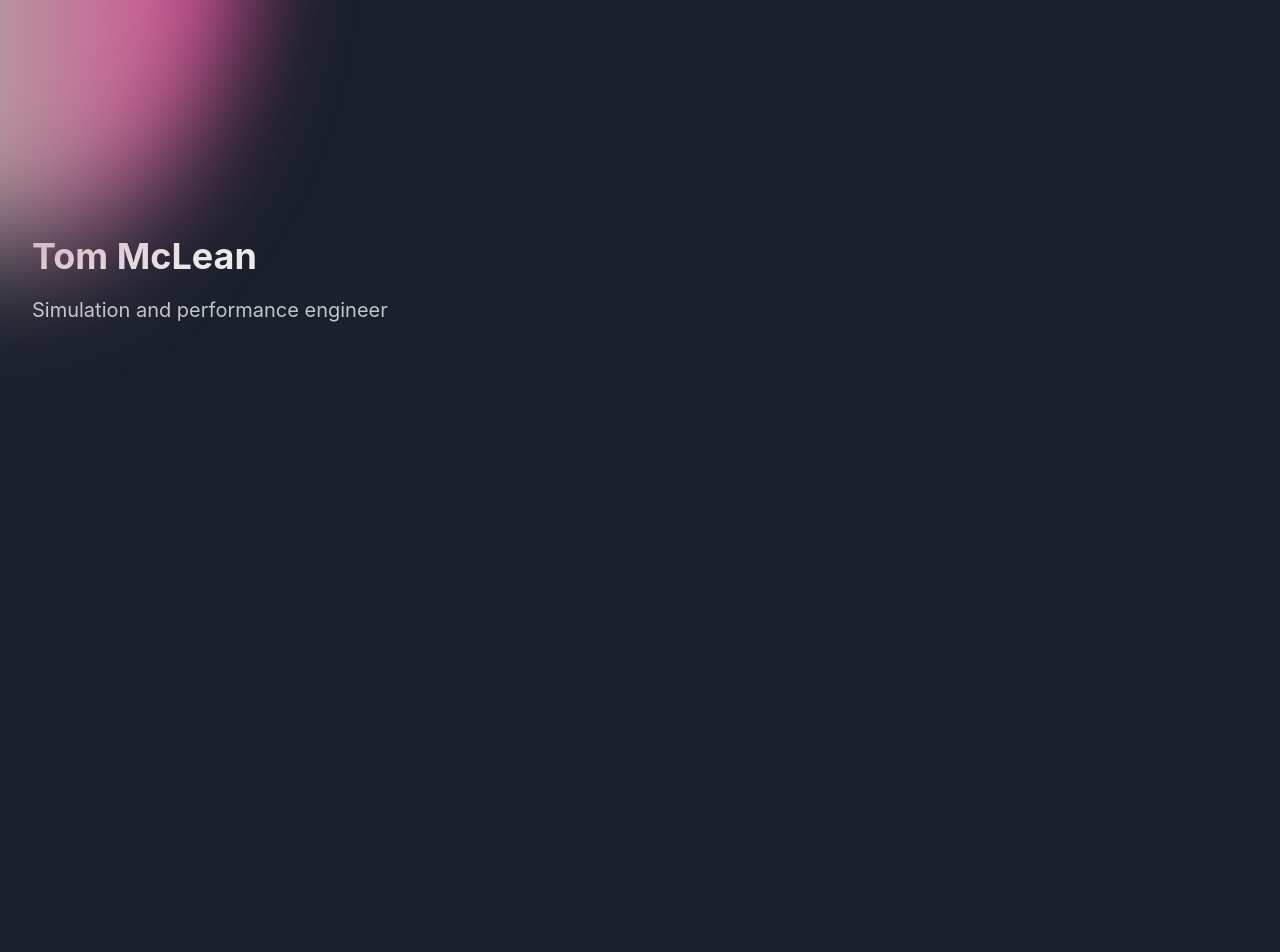
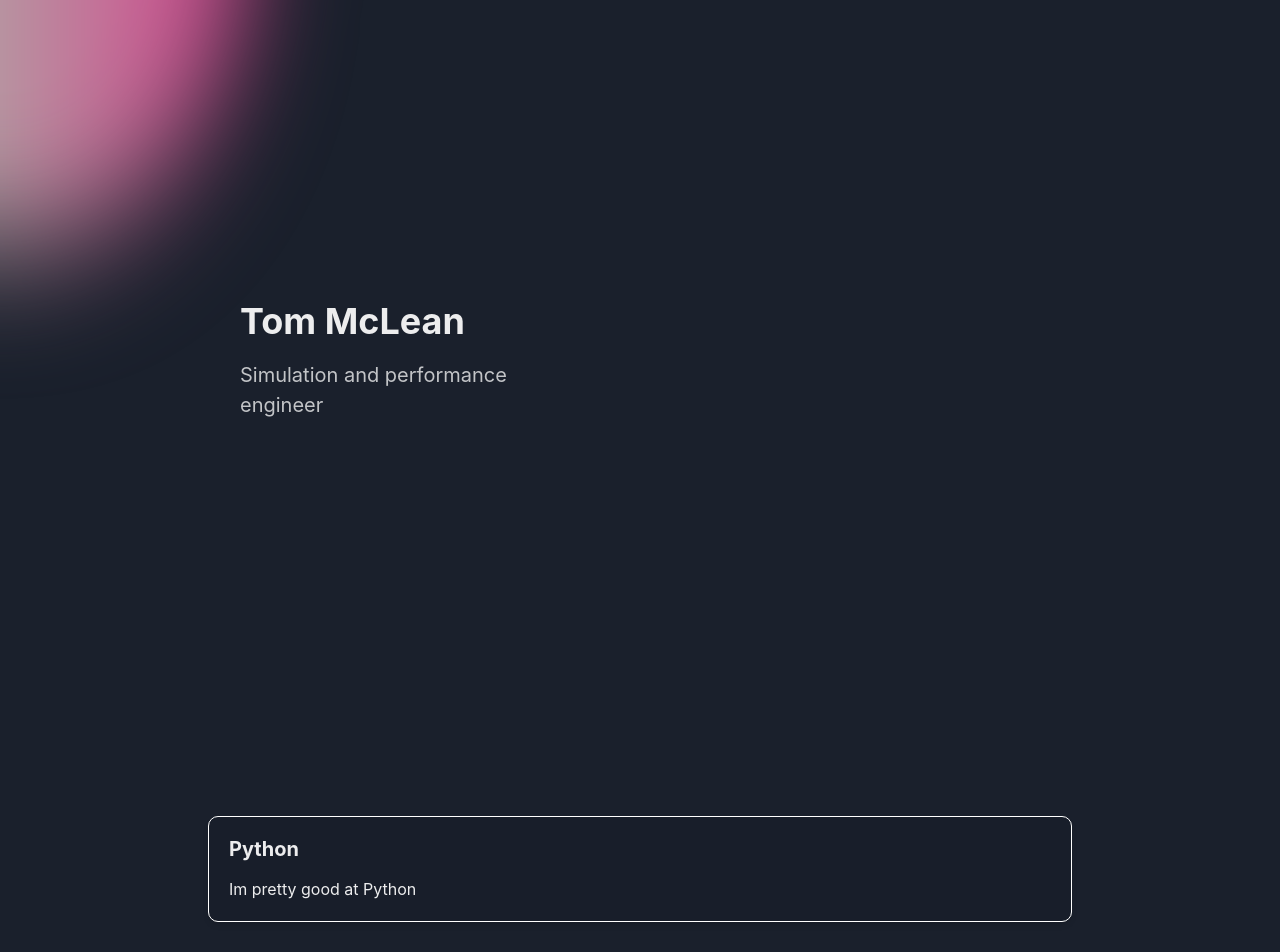
Before and after one commit to mcleantom/mcleantom.github.io, a React (Create React App) app: page / in a window 1280 px wide. Shown: the top 952 px of the page. Before the commit the page ends 800 px from the top, so only its background shows below. Built offline with nearby package versions, Linux system fonts and the light colour scheme.

Commit message:
glowing border

```diff
--- a/src/components/BackgroundBlob.tsx
+++ b/src/components/BackgroundBlob.tsx
@@ -36,7 +36,7 @@ export function BackgroundBlob() {
 
   return (
     <Box
-      position="fixed"
+      position="absolute"
       width="100vw"
       height="100vh"
       top="0px"
--- a/src/components/sections/Hero.js
+++ b/src/components/sections/Hero.js
@@ -1,9 +1,11 @@
 import PropTypes from "prop-types";
 import { Flex, Stack, Heading } from "@chakra-ui/layout";
+import { Box, Image } from "@chakra-ui/react";
 import { useColorMode } from "@chakra-ui/color-mode";
 export default function Hero({
     title,
     subtitle,
+    image,
     ...rest
 }) {
     const { colorMode, toggleColorMode } = useColorMode();
@@ -14,7 +16,7 @@ export default function Hero({
             justify={{ base: "center", md: "space-around", xl: "space-between" }}
             direction={{ base: "column-reverse", md: "row" }}
             wrap="no-wrap"
-            minH="70vh"
+            minH="90vh"
             px={8}
             mb={16}
             {...rest}
@@ -33,7 +35,7 @@ export default function Hero({
                 >
                     {title}
                 </Heading>
-                    <Heading
+                <Heading
                     as="h2"
                     size="md"
                     color="primary.800"
@@ -41,7 +43,7 @@ export default function Hero({
                     fontWeight="normal"
                     lineHeight={1.5}
                     textAlign={["center", "center", "left", "left"]}
-                    >
+                >
                     {subtitle}
                 </Heading>
             </Stack>
@@ -51,10 +53,12 @@ export default function Hero({
 
 Hero.propTypes = {
     title: PropTypes.string,
-    subtitle: PropTypes.string
+    subtitle: PropTypes.string,
+    image: PropTypes.string
 };
 
 Hero.defaultProps = {
     title: "Tom Mclean",
-    subtitle: "Simulation and performance engineer"
+    subtitle: "Simulation and performance engineer",
+    image: "https://i.ytimg.com/vi/juCjvZHlLes/maxresdefault.jpg"
 }
--- a/src/pages/home.tsx
+++ b/src/pages/home.tsx
@@ -1,15 +1,88 @@
 import { BackgroundBlob } from "../components/BackgroundBlob";
-import { Box } from "@chakra-ui/layout";
+import { Box, Heading, Text, Stack, Container, useTheme } from "@chakra-ui/react";
+import { useRef, useEffect } from "react";
 import Hero from "../components/sections/Hero";
 
+function Feature({
+  title, desc, ...rest
+}) {
+
+  const box_ref = useRef<HTMLDivElement>(null);
+
+  const moveGlow = event => {
+    if (box_ref.current && box_ref.current.style) {
+      const rect = box_ref.current.getBoundingClientRect(),
+        x = event.clientX - rect.left,
+        y = event.clientY - rect.top;
+
+      box_ref.current.style.setProperty("--mouse-x", `${x}px`);
+      box_ref.current.style.setProperty("--mouse-y", `${y}px`);
+    }
+  };
+
+  useEffect(() => {
+    window.addEventListener("mousemove", moveGlow);
+    return () => {
+      window.removeEventListener("mousemove", moveGlow);
+    };
+  }, []);
+
+  return (
+    <Box
+      ref={box_ref}
+      p={5}
+      shadow='md'
+      backgroundColor="blackAlpha.50"
+      borderRadius="10px"
+      border="1px"
+      borderColor="white"
+      position="relative"
+      _before={{
+        sx:{
+          bg: "white"
+        },
+        background: `radial-gradient(circle at var(--mouse-x) var(--mouse-y), rgba(255, 255, 255, 0.5), transparent 40%)`,
+        // bgGradient: "radial(whiteAlpha.500, whiteAlpha.50)",
+        borderRadius: "inherit",
+        content: `""`,
+        height: "100%",
+        width: "100%",
+        position: "absolute",
+        top: "0px",
+        left: "0px",
+        zIndex: 2
+      }}
+    >
+      <Heading fontSize='xl'>{title}</Heading>
+      <Text mt={4}>{desc}</Text>
+    </Box>
+  )
+}
+
 export function Home() {
+  const theme = useTheme();
+
   return (
     <Box>
       <BackgroundBlob/>
-      <Hero
-        title="Tom McLean"
-        subtitle="Simulation and performance engineer"
-      ></Hero>
+      <Container maxW='4xl' centerContent>
+        <Stack spacing={8} direction="column">
+          <Hero
+            title="Tom McLean"
+            subtitle="Simulation and performance engineer"
+            image="https://i.ytimg.com/vi/juCjvZHlLes/maxresdefault.jpg"
+          ></Hero>
+          <Feature
+            title='Python'
+            desc='Im pretty good at Python'
+          />
+          <Feature
+            title='Save Money'
+            desc='You deserve good things. With a whooping 10-15% interest rate per annum, grow your savings on your own terms with our completely automated process'
+          />
+        </Stack>
+      </Container>
+
     </Box>
   )
 }
```
